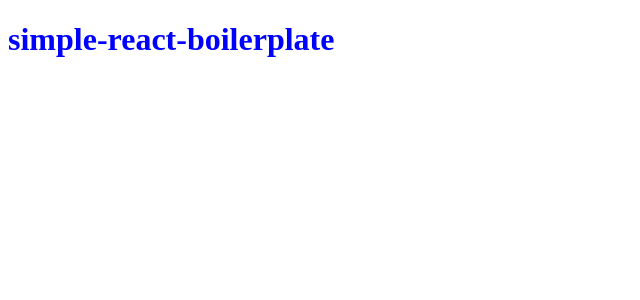
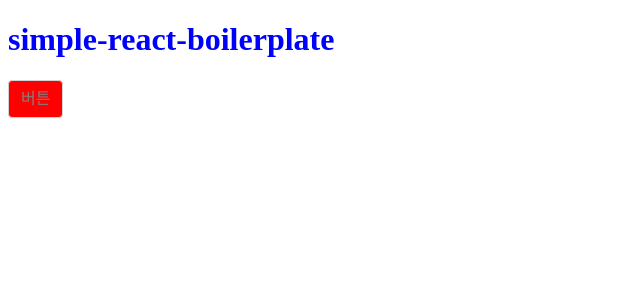
Before and after one commit to chlee1001/react-simple-boilerplate, a React app: page / in a window 1280 px wide. Shown: the top 300 px of the page, without its empty margins (0-640 px from the left). Built offline with nearby package versions, Linux system fonts and the light colour scheme.

Commit message:
:lipstick: styled-components 코드 추가

```diff
--- a/src/App.jsx
+++ b/src/App.jsx
@@ -1,11 +1,21 @@
 import React from 'react'
+import styled from 'styled-components'
+import styles from './App.module.css'
 
-import styles from './App.module.css'
+const StyledButton = styled.button`
+  padding: 0.375rem 0.75rem;
+  border-radius: 0.25rem;
+  font-size: 1rem;
+  line-height: 1.5;
+  border: 1px solid lightgray;
+  color: gray;
+`
 
 function App() {
   return (
     <div className={styles.AppContainer}>
       <h1>simple-react-boilerplate</h1>
+      <StyledButton className={styles.button}>버튼</StyledButton>
     </div>
   )
 }
--- a/src/App.module.css
+++ b/src/App.module.css
@@ -1,4 +1,8 @@
-.AppContainer{
+.AppContainer {
     background-color: #ffffff;
     color: #0000ff;
 }
+
+.button {
+    background-color: red;
+}
```
